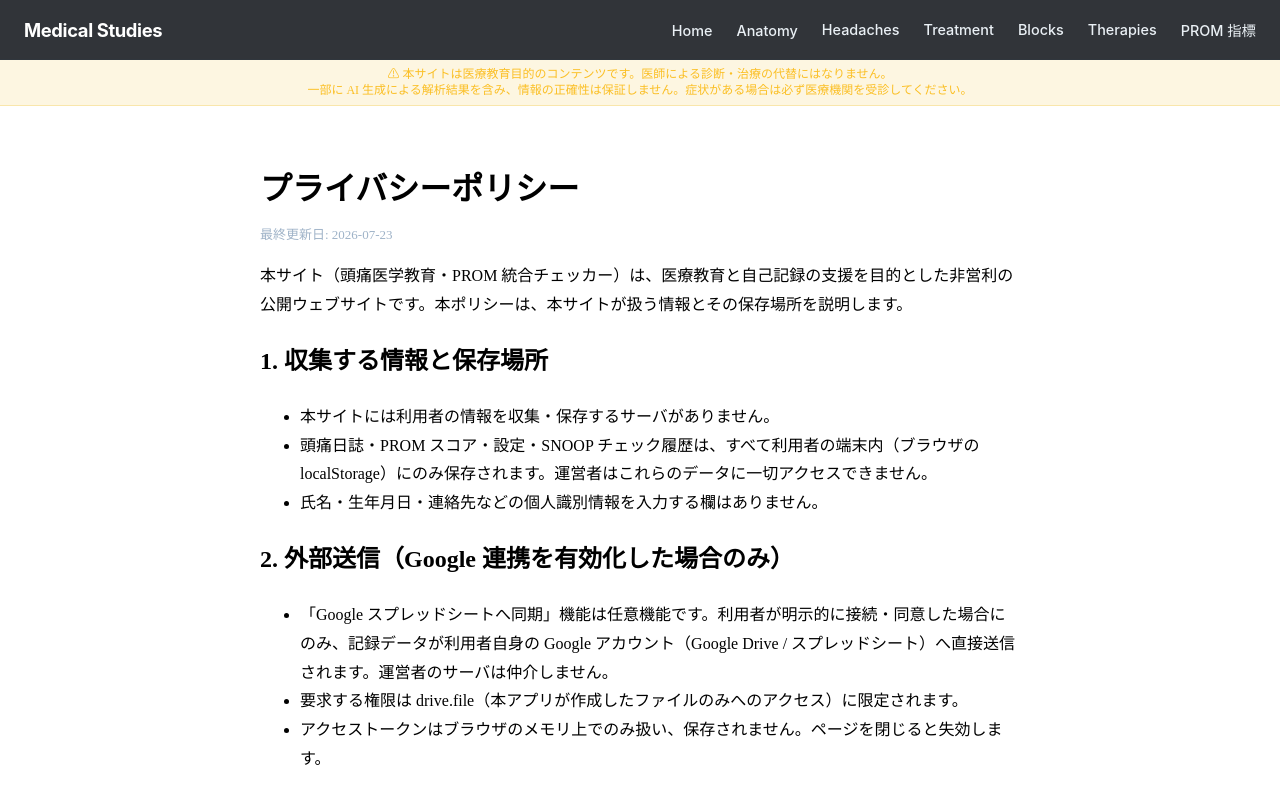
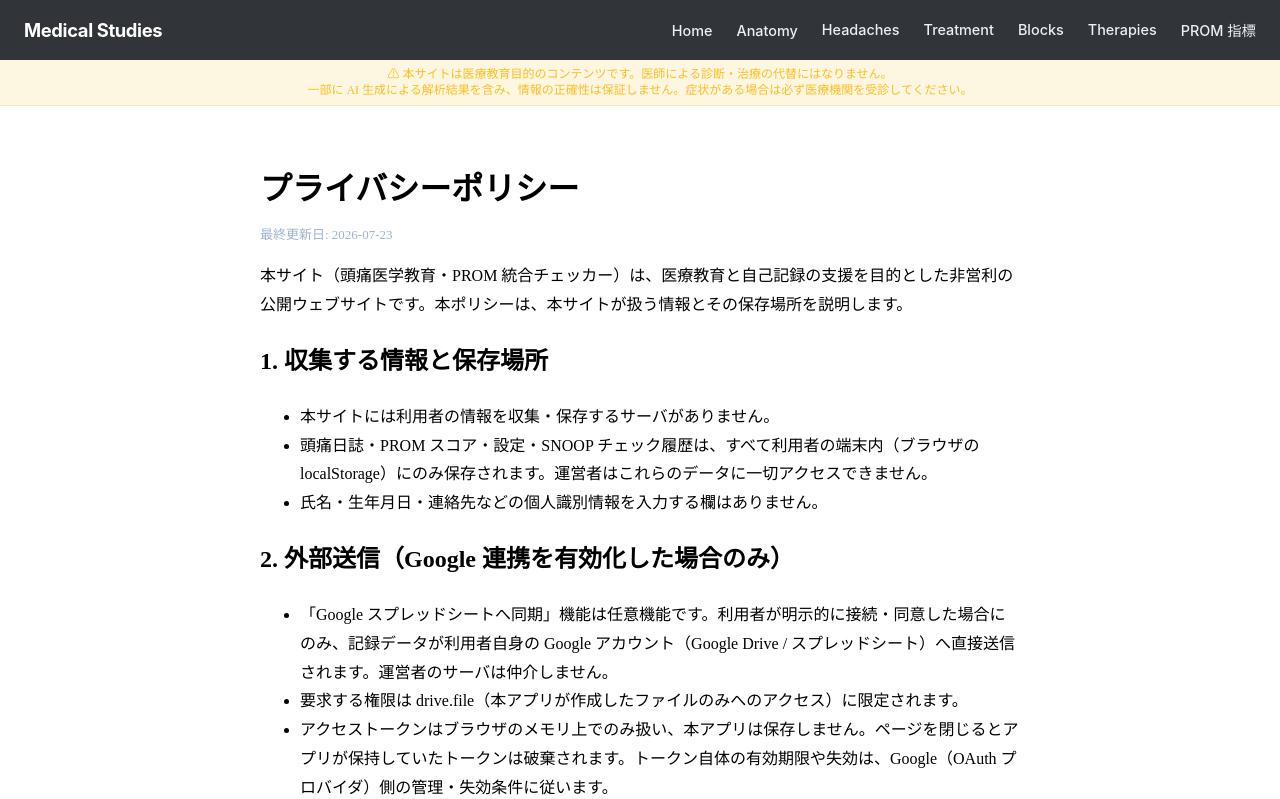
Before and after one commit to myoshi2891/Medical-Studies, a Next.js app in the folder web-next/: page /privacy in a window 1280 px wide. Shown: the top 799 px of the page. Built offline with nearby package versions, Linux system fonts and the light colour scheme.

Commit message:
docs(web-next): clarify OAuth token lifecycle description in privacy policy

```diff
--- a/web-next/app/privacy/page.tsx
+++ b/web-next/app/privacy/page.tsx
@@ -44,7 +44,8 @@ export default function PrivacyPolicyPage() {
           要求する権限は drive.file（本アプリが作成したファイルのみへのアクセス）に限定されます。
         </li>
         <li>
-          アクセストークンはブラウザのメモリ上でのみ扱い、保存されません。ページを閉じると失効します。
+          アクセストークンはブラウザのメモリ上でのみ扱い、本アプリは保存しません。ページを閉じるとアプリが保持していたトークンは破棄されます。トークン自体の有効期限や失効は、Google（OAuth
+          プロバイダ）側の管理・失効条件に従います。
         </li>
       </ul>
 
```
